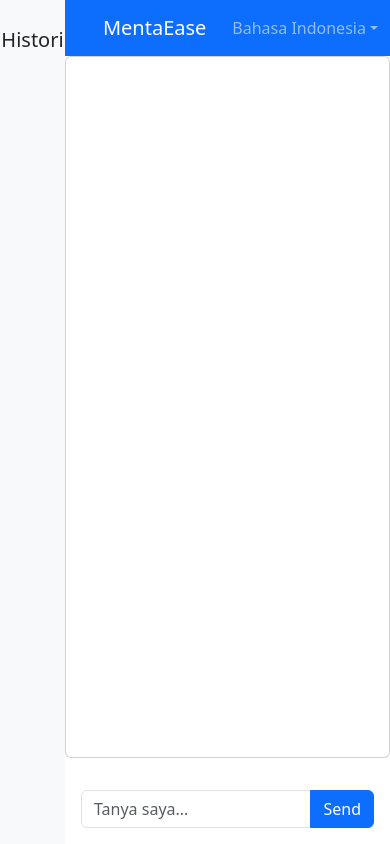
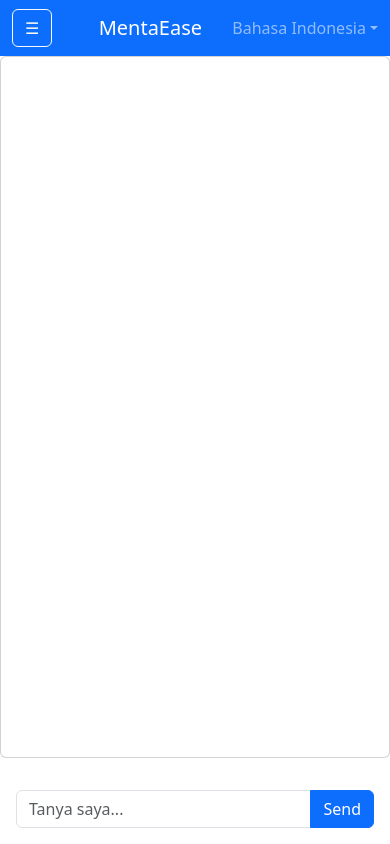
Before and after one commit to Jnckk/MentaEase, a React (Create React App) app in the folder Web-Test/: page / in a window 390 px wide. Built offline with nearby package versions, Linux system fonts and the light colour scheme.

Commit message:
Update Web Test

```diff
--- a/Web-Test/src/Pages/ChatBot.js
+++ b/Web-Test/src/Pages/ChatBot.js
@@ -1,4 +1,3 @@
-// Web-Test\src\Pages\ChatBot.js
 import React, { useState, useEffect, useRef } from "react";
 import { Button, Form, InputGroup, Card } from "react-bootstrap";
 import axios from "axios";
@@ -13,8 +12,24 @@ const ChatBot = () => {
   const [sessionId] = useState(uuidv4());
   const [language, setLanguage] = useState("id");
   const [isTyping, setIsTyping] = useState(false);
+  const [sidebarVisible, setSidebarVisible] = useState(true);
 
   const messagesEndRef = useRef(null);
+
+  // Adjust sidebar visibility based on screen size
+  const checkMobileView = () => {
+    const isMobile = window.innerWidth <= 768; // Define your mobile breakpoint
+    setSidebarVisible(!isMobile); // Hide sidebar on mobile by default
+  };
+
+  useEffect(() => {
+    checkMobileView(); // Check initial screen size
+    window.addEventListener("resize", checkMobileView); // Add resize listener
+
+    return () => {
+      window.removeEventListener("resize", checkMobileView); // Cleanup on unmount
+    };
+  }, []);
 
   const handleSendMessage = async () => {
     if (!input.trim()) return;
@@ -63,11 +78,19 @@ const ChatBot = () => {
     }
   };
 
+  const toggleSidebar = () => {
+    setSidebarVisible(!sidebarVisible);
+  };
+
   return (
     <div className="d-flex" style={{ height: "100vh" }}>
-      <AppSidebar />
+      {sidebarVisible && <AppSidebar />}
       <div className="d-flex flex-column flex-grow-1">
-        <AppNavbar language={language} setLanguage={setLanguage} />{" "}
+        <AppNavbar
+          language={language}
+          setLanguage={setLanguage}
+          toggleSidebar={toggleSidebar}
+        />
         <Card
           className="flex-grow-1"
           style={{
--- a/Web-Test/src/components/navbar.js
+++ b/Web-Test/src/components/navbar.js
@@ -1,8 +1,7 @@
-// src/Components/Navbar.js
 import React from "react";
-import { Navbar, Container, Nav, NavDropdown } from "react-bootstrap";
+import { Navbar, Container, Nav, NavDropdown, Button } from "react-bootstrap";
 
-const AppNavbar = ({ language, setLanguage }) => {
+const AppNavbar = ({ language, setLanguage, toggleSidebar }) => {
   const handleLanguageChange = (lang) => {
     setLanguage(lang);
   };
@@ -12,6 +11,13 @@ const AppNavbar = ({ language, setLanguage }) => {
   return (
     <Navbar bg="primary" variant="dark" expand="lg">
       <Container>
+        <Button
+          variant="outline-light"
+          onClick={toggleSidebar}
+          style={{ marginRight: "1rem" }}
+        >
+          &#9776; {/* Hamburger icon */}
+        </Button>
         <Navbar.Brand className="mx-auto" style={{ textAlign: "center" }}>
           MentaEase
         </Navbar.Brand>
```
